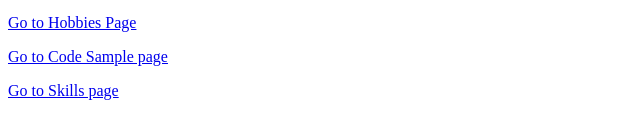
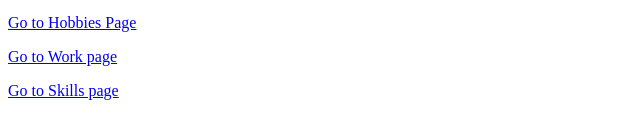
Before and after one commit to max1sing/max1sing.github.io, a plain HTML site: page Code.html in a window 1280 px wide. Shown: the part 217-356 px from the top of the page, 0-640 px from the left. Drawn offline with Linux system fonts and the light colour scheme.

Commit message:
Update Code.html

```diff
--- a/Code.html
+++ b/Code.html
@@ -42,7 +42,7 @@ print("Total price: $"+str(total))
 
   <p><a href="./index.html">Go to Home page</a></p>
   <p><a href="./Hobby.html">Go to Hobbies Page</a></p>
-  <p><a href="./Code.html">Go to Code Sample page</a></p>
+  <p><a href="./Work.html">Go to Work page</a></p>
   <p><a href="./Skills.html">Go to Skills page</a></p>
    </body>
    </html>
```
